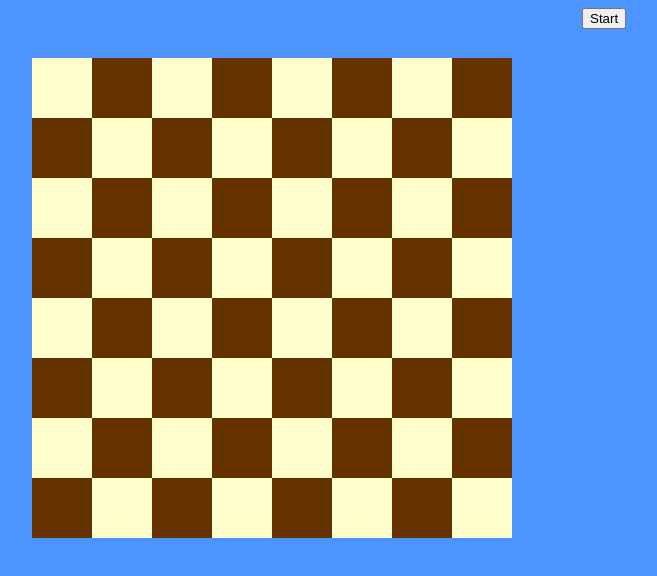
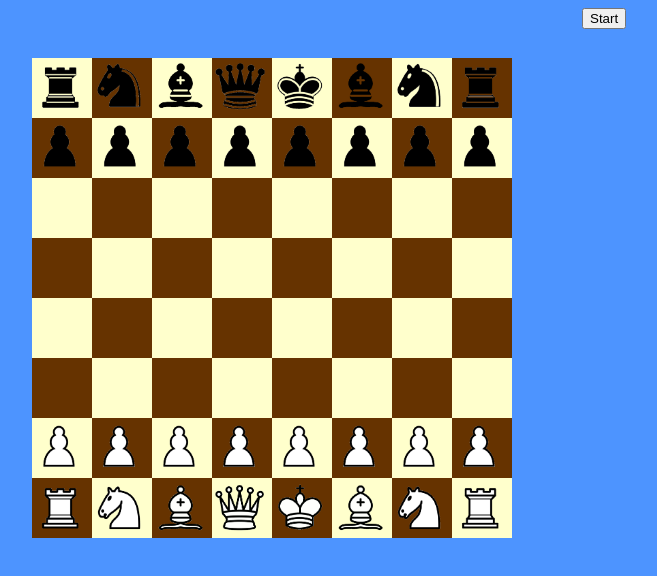
Before and after one commit to teeveeJS/CBV2, a plain HTML site: page index.html in a window 1280 px wide. Both pictures are taken after a click on the element 298 px from the left and 298 px from the top of the page. Shown: the whole page, without its empty margins (26-683 px from the left). Drawn offline with Linux system fonts and the light colour scheme.

Commit message:
piece graphics

```diff
--- a/board.js
+++ b/board.js
@@ -1,11 +1,10 @@
 function initBoard(){
   for(var i=0; i<ps.length; i++){
-    //console.log(i);
     board[ps[i].Num][ps[i].Alf] = ps[i];
-    //much easier to copy the object over to the board
   }
 }
 
+//TODO:implement rotation
 function invertedBoard(){
   //console.clear();
   for(var i=0; i<8; i++){
--- a/coordinates.js
+++ b/coordinates.js
@@ -51,9 +51,29 @@ function alfToNum(str){
   if(parseInt(start.alf) === NaN || parseInt(end.alf) === NaN){
     start = {alf: -1, num: -1};
     end = {alf: -1, num: -1};
-    //basically sets the objects to that piece will be null
+    //basically sets the objects so that piece will be null
   }
 
   var mov = [start, end];
   return mov;
 }
+
+function mouseToCoord(mouseX, mouseY){
+  var mT = parseInt(document.getElementById("board").style.marginTop) + 10;
+  var mL = parseInt(document.getElementById("board").style.marginLeft) + 10;
+
+  mouseX -= mL;
+  mouseY -= mT;
+
+  var sq = {
+    alf: Math.floor(mouseX/sq_size),
+    num: Math.floor(mouseY/sq_size)
+  }
+
+  if(rotation){
+    sq.num = 7 - sq.num;
+  }
+
+  console.log(sq);
+  return sq;
+}
--- a/graphics.js
+++ b/graphics.js
@@ -1,4 +1,5 @@
 var size = 480;
+var sq_size = size/8;
 
 window.onload = function(){
   document.body.style.backgroundColor = "#4d94ff";
@@ -21,12 +22,11 @@ window.onload = function(){
 
   createPieces();
   initBoard();
+  boardGraphics();
   displayBoard();//will be deprecated once graphics are implemented
 };
 
 function colorize(){
-  var sq_size = size/8;
-
   for(var i=0; i<8; i++){
     for(var j=0; j<8; j++){
       var ctx = document.getElementById("board").getContext("2d");
@@ -36,5 +36,22 @@ function colorize(){
       }
     }
   }
-  return sq_size;
 }
+
+function boardGraphics(){
+  for(var i=0; i<8; i++){
+    for(var j=0; j<8; j++){
+      var ctx = document.getElementById("board").getContext("2d");
+      var src = document.getElementById(board[j][i].color + board[j][i].name);
+      //console.log(i + " " + j + " " + src);
+      if(src !== null){
+        if(rotation){
+          ctx.drawImage(src, i*sq_size, (7-j)*sq_size, sq_size, sq_size);
+        } else {
+          ctx.drawImage(src, i*sq_size, j*sq_size, sq_size, sq_size);
+        }
+      }
+    }
+  }
+  return null;
+}
--- a/graphicsMove.js
+++ b/graphicsMove.js
@@ -1,4 +1,5 @@
 function graphicsMove(sq){
   //mouseX = event.clientX
   console.log(event.clientX + " " + event.clientY);
+  var sq = mouseToCoord(event.clientX, event.clientY);
 }
--- a/index.html
+++ b/index.html
@@ -28,5 +28,18 @@
 
     <button id="start_game">Start</button>
 
+    <img src="img/wK.gif" id="wK" class="piece_img"></img>
+    <img src="img/wQ.gif" id="wQ" class="piece_img"></img>
+    <img src="img/wR.gif" id="wR" class="piece_img"></img>
+    <img src="img/wN.gif" id="wN" class="piece_img"></img>
+    <img src="img/wB.gif" id="wB" class="piece_img"></img>
+    <img src="img/wp.gif" id="wp" class="piece_img"></img>
+    <img src="img/bK.gif" id="bK" class="piece_img"></img>
+    <img src="img/bQ.gif" id="bQ" class="piece_img"></img>
+    <img src="img/bR.gif" id="bR" class="piece_img"></img>
+    <img src="img/bN.gif" id="bN" class="piece_img"></img>
+    <img src="img/bB.gif" id="bB" class="piece_img"></img>
+    <img src="img/bp.gif" id="bp" class="piece_img"></img>
+
   </body>
 </html>
--- a/pieces.js
+++ b/pieces.js
@@ -6,7 +6,7 @@ function CP(name, color, Alf, Num) {
   this.isCaptured = false; //OBSOLETE
   this.hasMoved = false; //will not matter unless pawn, king, or rook
 
-  this.src = "img/" + color + name + ".gif";
+  //this.src = "img/" + color + name + ".gif";
 
   this.moveTo = function(a, n){
     this.Alf = a;
@@ -22,8 +22,7 @@ function createPieces(){
     ps[j] = new CP("p", "w", j, 1);
   };
   for(j=8; j<16; j++){
-    var temp = j-8;
-    ps[j] = new CP("p", "b", temp, 6);
+    ps[j] = new CP("p", "b", j-8, 6);
   };
   ps[16] = new CP("K", "w", 4, 0);
   ps[17] = new CP("K", "b", 4, 7);
--- a/stylesheet.css
+++ b/stylesheet.css
@@ -9,3 +9,7 @@
 #start_game{
   margin-left: 600px;
 }
+
+.piece_img{
+  visibility: hidden;
+}
--- a/utils.js
+++ b/utils.js
@@ -29,6 +29,10 @@ var VALUES = {
 };
 
 var result;
+
+var rotation = true;
+//true: white in front
+//false: black in front
 
 function isEmpty(n, a){
   //n (num) and a (alf) constitute the square
```
